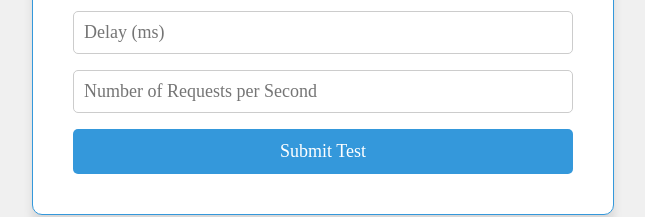
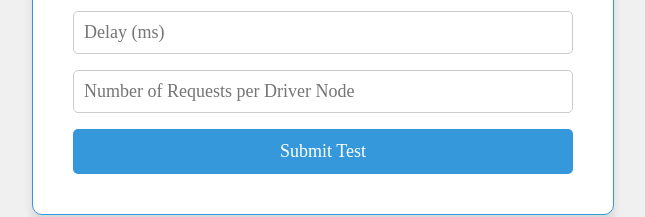
Before and after one commit to GayathriManoj2003/Distributed-Load-Testing-System, a React (Create React App) app in the folder frontend/: page /submit_test in a window 1280 px wide. Shown: the part 379-596 px from the top of the page, without its empty margins (317-962 px from the left). Built offline with nearby package versions, Linux system fonts and the light colour scheme.

Commit message:
Update Input Field Placeholder

```diff
--- a/frontend/src/pages/SubmitTest.jsx
+++ b/frontend/src/pages/SubmitTest.jsx
@@ -63,7 +63,7 @@ const SubmitTest = () => {
                         />
                         <input required type="number" min="1"
                          name = "NumRequests"
-                         placeholder = "Number of Requests per Second"
+                         placeholder = "Number of Requests per Driver Node"
                          onChange={handleChange} />
                         {err && <p className='error'> Error: {err}</p>}
                         <button type="submit">Submit Test</button>
```
